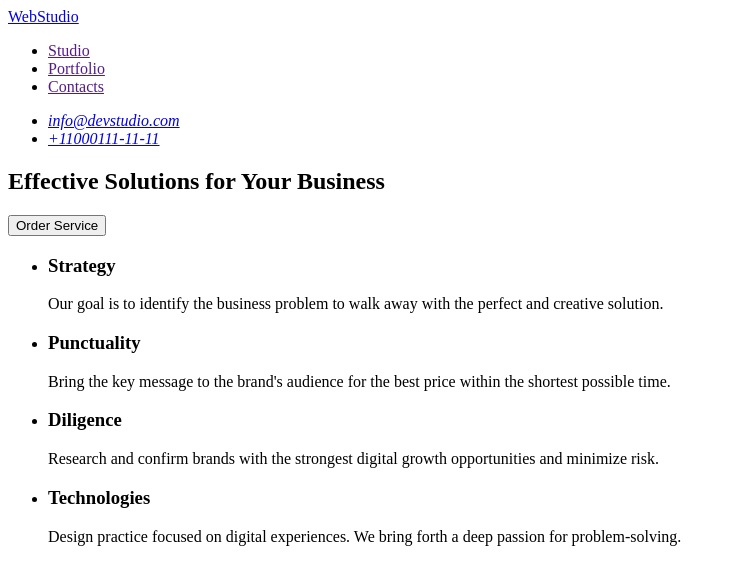
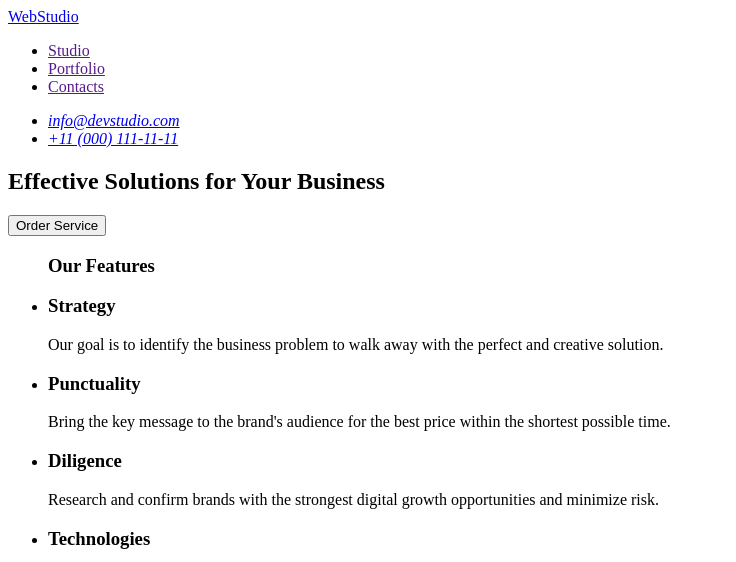
Before and after one commit to SerhiiZhabokrak/goit-markup-hw-01, a plain HTML site: page index.html in a window 1280 px wide. Shown: the top 562 px of the page, without its empty margins (0-736 px from the left). Drawn offline with Linux system fonts and the light colour scheme.

Commit message:
add files

```diff
--- a/index.html
+++ b/index.html
@@ -18,7 +18,7 @@
       <address>
         <ul>
           <li><a href="mailto:info@devstudio.com">info@devstudio.com</a></li>
-          <li><a href="tel:+11000111-11-11">+11000111-11-11</a></li>
+          <li><a href="tel:+110001111111">+11 (000) 111-11-11</a></li>
         </ul>
       </address>
     </header>
@@ -29,6 +29,7 @@
       </section>
       <section>
         <ul>
+          <h3>Our Features</h3>
           <li>
             <h3>Strategy</h3>
             <p>
```
Also changed, not shown: images/img-1.jpg, images/img-2.jpg, images/img-3.jpg, images/img.jpg.
